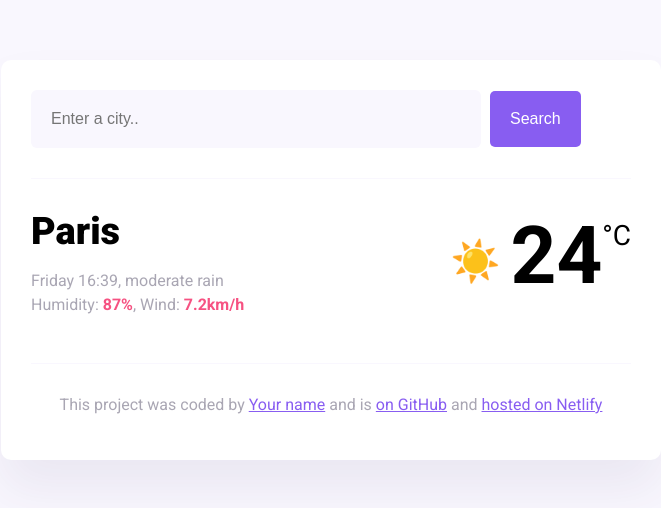
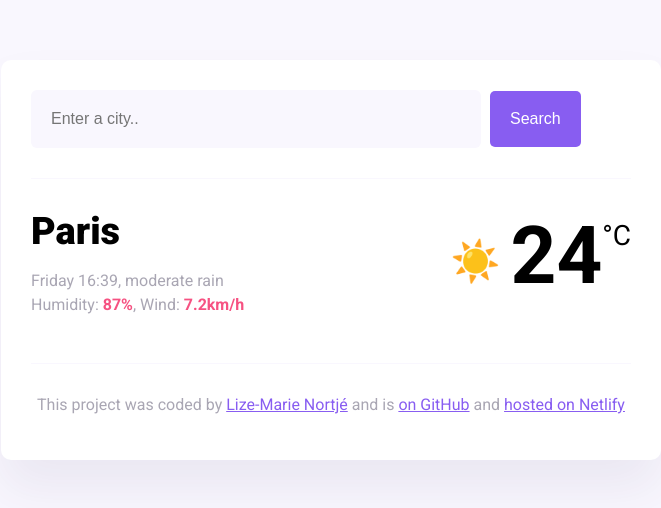
Before and after one commit to Limz-N/Project, a plain HTML site: page index.html in a window 1280 px wide. Shown: the whole page, without its empty margins (309-970 px from the left). Drawn offline with nearby package versions, Linux system fonts and the light colour scheme.

Commit message:
Update index.html
Added name and link to GitHub profile

```diff
--- a/index.html
+++ b/index.html
@@ -47,8 +47,10 @@
       <footer>
         <p>
           This project was coded by
-          <a href="#" target="_blank">Your name</a> and is
-          <a href="#" target="_blank"> on GitHub</a> and
+          <a href="https://github.com/Limz-N" target="_blank"
+            >Lize-Marie Nortjé</a
+          >
+          and is <a href="#" target="_blank"> on GitHub</a> and
           <a href="#" target="_blank">hosted on Netlify</a>
         </p>
       </footer>
```
